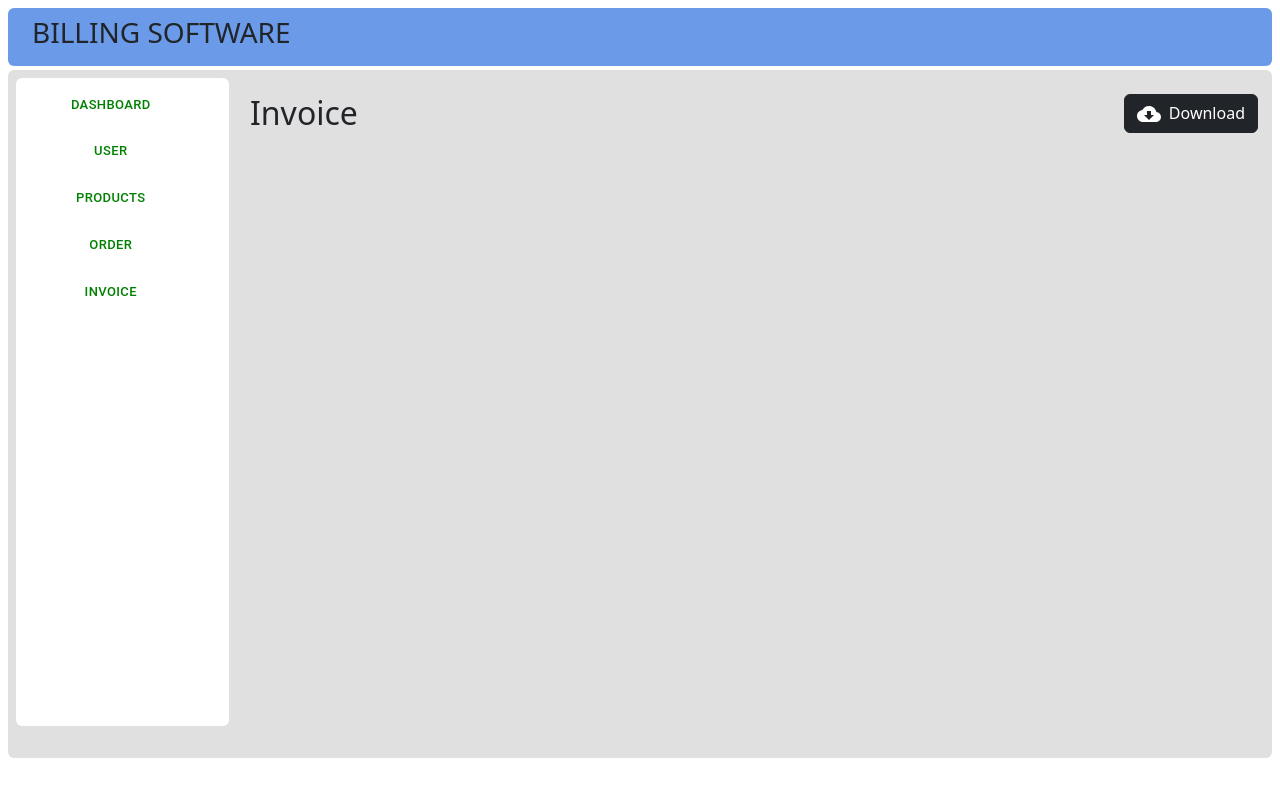
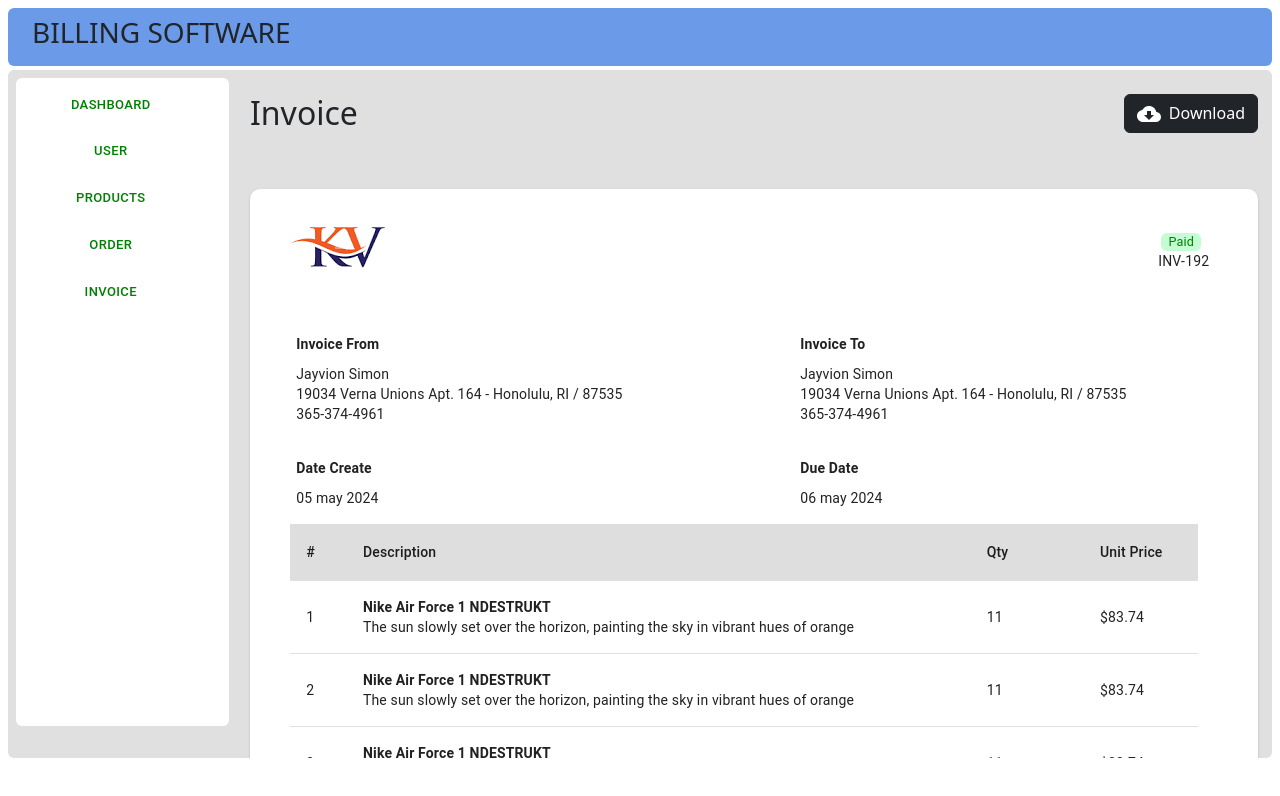
Before and after one commit to spsankar02/React_design, a React (Create React App) app: page /home/invoice/viewinvoice in a window 1280 px wide. Shown: the top 796 px of the page. Built offline with nearby package versions, Linux system fonts and the light colour scheme.

Commit message:
Add files via upload

```diff
--- a/src/Components/Invoice/CreateInvoice.js
+++ b/src/Components/Invoice/CreateInvoice.js
@@ -150,7 +150,7 @@
         });
     }
 
-    const subtotal = totalList.reduce((acc, curr) => acc + curr, 0); // Sum up all values in totalList
+    let subtotal = totalList.reduce((acc, curr) => acc + curr, 0); // Sum up all values in totalList
 
     let overalltotal = parseFloat(subtotal);
     let totalWithShippingPrice = overalltotal + parseFloat(shippingvalue);
@@ -158,11 +158,11 @@
     overalltotal = totalWithDiscount;
     let totalWithTax = parseFloat(taxvalue / 100) * totalWithDiscount;
     overalltotal += totalWithTax
-
+    let subtotalstring = subtotal.toString();
     const save = (e) => {
         e.preventDefault();
         const invoice = {
-            user: selectedDetail,
+            user: selectedDetail.id,
             status: status,
             createdDate: createdDate,
             dueDate: dueDate,
@@ -171,6 +171,10 @@
                 totalList:totalList[index],
                 productDetailsList:productDetailsList[index]
             })),
+            subtotal:subtotalstring,
+            shippingvalue:shippingvalue,
+            discountvalue:discountvalue,
+            taxvalue:taxvalue,
             overalltotal:overalltotal
 
         }
--- a/src/Components/Invoice/Invoice.js
+++ b/src/Components/Invoice/Invoice.js
@@ -83,7 +83,7 @@
                 <TableRow key={details.id}>
                   <TableCell><Checkbox /></TableCell>
                   <TableCell style={{ width: '17%' }}>
-                    <div>{details.customerName}</div>
+                    <div>{details.order.user.customerName}</div>
                     <div>INV-{details.id}</div>
                   </TableCell>
                   <TableCell>{details.createdDate}</TableCell>
--- /dev/null
+++ b/src/Components/Invoice/InvoiceComponent.jsx
@@ -0,0 +1,163 @@
+import React from "react";
+import { Paper, Table, TableBody, TableCell, TableHead, TableRow } from "@mui/material";
+import Logo from "./images.png"
+import { Box } from '@mui/material';
+
+class InvoiceComponent extends React.Component{
+    render(){
+    return(
+        <Paper id="invoice-content" style={{ width: '100%', borderRadius: '1%', marginBottom: '15%', marginTop: '0%' }}>
+        <Table><TableRow>
+            <TableCell style={{ border: 'none' }}> <div className="logo-main ms-2"><img src={Logo} alt="logo"></img></div></TableCell>
+            <TableCell style={{ border: 'none' }}>
+                <div style={{ display: 'flex', flexDirection: 'column', alignItems: 'flex-end' }}>
+                    <div className="me-5">
+                        <Box size="small" borderRadius="6px" style={{ color: 'green', backgroundColor: '#c5fcd4', width: '120%' }}>
+                            <p className="mb-0 ms-2" style={{ fontSize: '0.9em' }}>Paid</p>
+                        </Box>
+                    </div>
+                    <div style={{ marginRight: '9%' }}>INV-192</div>
+                </div>
+            </TableCell>
+        </TableRow></Table>
+        <Table style={{ marginLeft: '3%' }}>
+            <TableHead>
+                <TableRow>
+                    <TableCell className="pb-1" style={{ border: 'none' }}><b>Invoice From</b></TableCell>
+                    <TableCell className="pb-1" style={{ border: 'none' }}><b>Invoice To</b></TableCell>
+                </TableRow>
+            </TableHead>
+            <TableBody>
+                <TableRow>
+                    <TableCell className="pt-1" style={{ border: 'none' }}>
+                        <div>Jayvion Simon</div>
+                        <div>19034 Verna Unions Apt. 164 - Honolulu, RI / 87535</div>
+                        <div>365-374-4961</div>
+                    </TableCell>
+                    <TableCell className="pt-1" style={{ border: 'none' }}>
+                        <div>Jayvion Simon</div>
+                        <div>19034 Verna Unions Apt. 164 - Honolulu, RI / 87535</div>
+                        <div>365-374-4961</div>
+                    </TableCell>
+                </TableRow>
+            </TableBody>
+        </Table>
+        <Table style={{ marginLeft: '3%' }}>
+            <TableHead>
+                <TableRow>
+                    <TableCell className="pb-1" style={{ border: 'none' }}><b>Date Create</b></TableCell>
+                    <TableCell className="pb-1" style={{ border: 'none' }}><b>Due Date</b></TableCell>
+                </TableRow>
+            </TableHead>
+            <TableBody>
+                <TableRow>
+                    <TableCell className="pt-1" style={{ border: 'none' }}>05 may 2024</TableCell>
+                    <TableCell className="pt-1" style={{ border: 'none' }}>06 may 2024</TableCell>
+                </TableRow>
+            </TableBody>
+        </Table>
+        <Table style={{ marginLeft: '4%', width: '90%' }}>
+            <TableHead style={{ backgroundColor: '#dedede' }}>
+                <TableRow>
+                    <TableCell style={{ width: '5%' }}>#</TableCell>
+                    <TableCell style={{ width: '55%' }}>Description</TableCell>
+                    <TableCell style={{ width: '10%' }}>Qty</TableCell>
+                    <TableCell style={{ width: '10%' }}>Unit Price</TableCell>
+                </TableRow>
+            </TableHead>
+            <TableBody>
+                <TableRow>
+                    <TableCell>1</TableCell>
+                    <TableCell>
+                        <div><b>Nike Air Force 1 NDESTRUKT</b></div>
+                        <div>The sun slowly set over the horizon, painting the sky in vibrant hues of orange</div>
+                    </TableCell>
+                    <TableCell>11</TableCell>
+                    <TableCell>$83.74</TableCell>
+                </TableRow>
+                <TableRow>
+                    <TableCell>2</TableCell>
+                    <TableCell>
+                        <div><b>Nike Air Force 1 NDESTRUKT</b></div>
+                        <div>The sun slowly set over the horizon, painting the sky in vibrant hues of orange</div>
+                    </TableCell>
+                    <TableCell>11</TableCell>
+                    <TableCell>$83.74</TableCell>
+                </TableRow>
+                <TableRow>
+                    <TableCell>3</TableCell>
+                    <TableCell>
+                        <div><b>Nike Air Force 1 NDESTRUKT</b></div>
+                        <div>The sun slowly set over the horizon, painting the sky in vibrant hues of orange</div>
+                    </TableCell>
+                    <TableCell>11</TableCell>
+                    <TableCell>$83.74</TableCell>
+                </TableRow>
+                <TableRow>
+                    <TableCell>3</TableCell>
+                    <TableCell>
+                        <div><b>Nike Air Force 1 NDESTRUKT</b></div>
+                        <div>The sun slowly set over the horizon, painting the sky in vibrant hues of orange</div>
+                    </TableCell>
+                    <TableCell>11</TableCell>
+                    <TableCell>$83.74</TableCell>
+                </TableRow>
+            </TableBody>
+        </Table><br/>
+        <div className="d-flex justify-content-between p-2 w-100">
+            <div className="w-75"></div>
+            <div className="d-flex justify-content-between me-5" style={{ width: '30%' }}>
+                <div className=''>Subtotal</div>
+                <div className='' style={{ width: '30%' }}>
+                    $2,373.51
+                </div>
+            </div>
+        </div>
+        <div className="d-flex justify-content-between p-2 w-100">
+            <div className="w-75"></div>
+            <div className="d-flex justify-content-between me-5" style={{ width: '30%' }}>
+                <div className=''>Shipping</div>
+                <div className='ms-0    ' style={{ width: '30%' }}>
+                    <div style={{ color: '#00bf2d' }}>
+                        +$94.25</div>
+                </div>
+            </div>
+        </div>
+        <div className="d-flex justify-content-between p-2 w-100">
+            <div className="w-75"></div>
+            <div className="d-flex justify-content-between me-5" style={{ width: '30%' }}>
+                <div className=''>Discount</div>
+                <div className='' style={{ width: '30%' }}>
+                    <div style={{ color: '#ff5a36' }}> -$20.54</div>
+                </div>
+            </div>
+        </div>
+        <div className="d-flex justify-content-between p-2 w-100">
+            <div className="w-75"></div>
+            <div className="d-flex justify-content-between me-5" style={{ width: '30%' }}>
+                <div className=''>Taxes</div>
+                <div className='' style={{ width: '30%' }}>
+                    <div style={{ color: '#00bf2d' }}>%$72.91</div>
+                </div>
+            </div>
+        </div>
+        <div className="d-flex justify-content-between p-2 w-100 ">
+            <div className="w-75"></div>
+            <div className="d-flex justify-content-between me-5" style={{ width: '30%' }}>
+                <div className=''><b>Total</b></div>
+                <div className='' style={{ width: '30%', size: '15px' }}>
+                    <b>$2,331.63</b>
+                </div>
+            </div>
+        </div>
+    <div>
+        <br/>
+        <hr style={{border:'dotted', borderWidth: '1px'}}></hr>
+        <br/>
+    </div>
+    </Paper>
+
+    )
+}
+}
+export default InvoiceComponent;
--- a/src/Components/Invoice/Viewinvoice.js
+++ b/src/Components/Invoice/Viewinvoice.js
@@ -1,18 +1,27 @@
 import React from "react";
 import CloudDownloadIcon from '@mui/icons-material/CloudDownload';
+import { useReactToPrint } from 'react-to-print';
+import InvoiceComponent from "./InvoiceComponent";
+
 
 export default function Viewinvoice() {
+    const invoiceRef = React.useRef();
+    const handlePrint = useReactToPrint({
+      content: () => invoiceRef.current,
+    });
+
     return (
         <>
-            <div className="d-flex justify-content-between" style={{ height: '15%' }}>
+            <div className="d-flex justify-content-between" style={{ height: '8%' }}>
                 <div>
                     <h2>Invoice</h2>
                 </div>
                 <div>
-                    <button type="button" class="btn btn-dark">
-                    <CloudDownloadIcon className="me-2"/>Download</button>
+                    <button type="button" class="btn btn-dark" onClick={handlePrint}>
+                        <CloudDownloadIcon className="me-2" />Download</button>
                 </div>
             </div>
+            <InvoiceComponent ref={invoiceRef} />
 
         </>
     )
```
Also changed, not shown: src/Components/Invoice/images.png (added).
